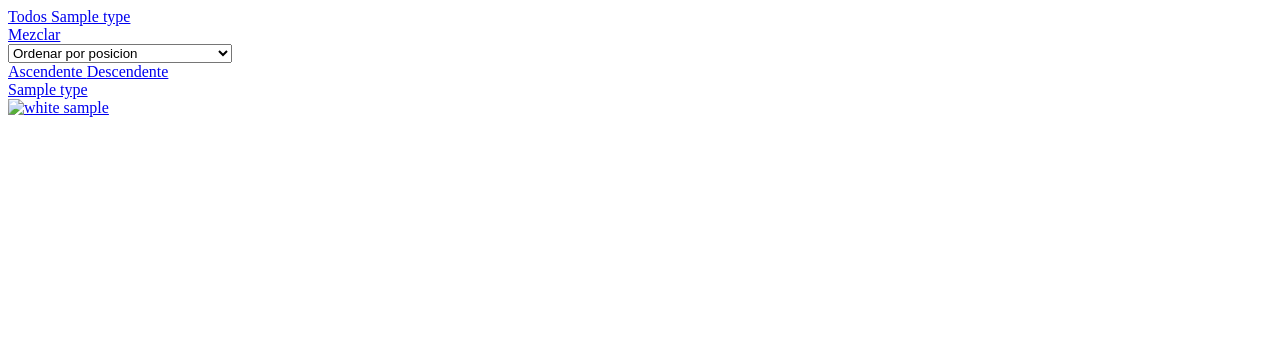
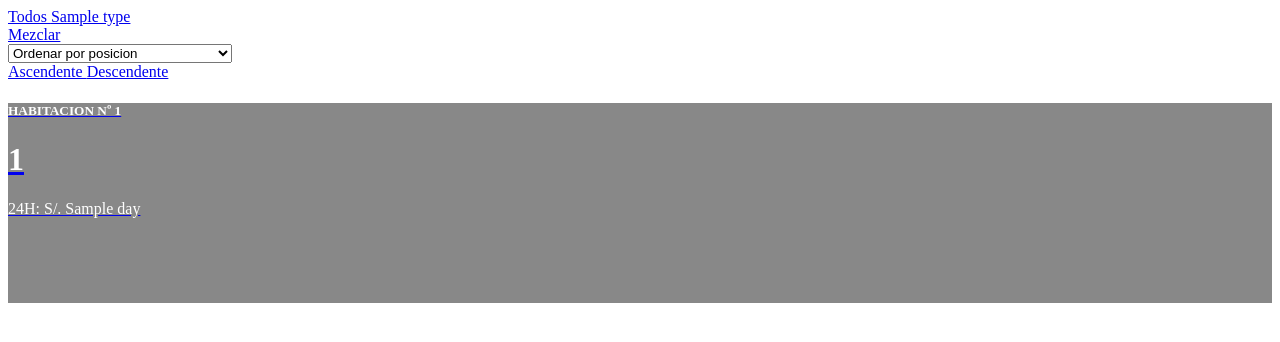
Before and after one commit to witalo/hotel, a Django app: template templates/orders/order_grid.html in a window 1280 px wide. Shown: the top 342 px of the page. Run offline with Django 4.2, Linux system fonts and the light colour scheme; the template is opened without the code that fills it: most values are stand-ins (such as "Sample title", 1, 10 or a date in 2020); some libraries are stand-ins or nearby versions.

Commit message:
template

```diff
--- a/templates/orders/order_grid.html
+++ b/templates/orders/order_grid.html
@@ -28,14 +28,27 @@
             <div class="filtr-item col-sm-2 p-1" data-category="{{ r.type.id }}"
                  data-sort="white sample">
                 <a href="{% url 'orders:order_room' r.id %}" class="img-fluid mb-2 w-100">
-                    <div class="ribbon-wrapper ribbon-lg m-1">
-                        <div class="ribbon bg-gradient-purple">
-                            {{ r.type.name }}
+{#                    <div class="ribbon-wrapper ribbon-lg m-1">#}
+{#                        <div class="ribbon bg-gradient-purple">#}
+{#                            {{ r.type.name }}#}
+{#                        </div>#}
+{#                    </div>#}
+                    <div class="card img-fluid" style="background: {{ r.state.get_color }}; height: 200px; color: #FFFFFF" alt="white sample">
+                        <div class="card-header text-center">
+                            {% if r.oget_order %}
+                                <h5 class="font-weight-bold mb-0">TOTAL S/. {{ r.get_order.total|safe }}</h5>
+                            {% else %}
+                                <h5 class="font-weight-bold mb-0">HABITACION Nº {{ r.number }}</h5>
+                            {% endif %}
+                        </div>
+                        <div class="card-body text-center"><h1 class="font-weight-bold">{{ r.number }}</h1></div>
+                        <div class="card-footer text-center">
+                           <i class="fa fa-tags fa-1x"></i> 24H: S/. {{ r.day|safe }}
                         </div>
                     </div>
-                    <img src="https://via.placeholder.com/300/{{ r.state.color }}//FFFFFF?text={{ r.number }}"
-                         class="img-fluid w-100"
-                         alt="white sample"/>
+{#                    <img src="https://via.placeholder.com/300/{{ r.state.color }}//FFFFFF?text={{ r.number }}"#}
+{#                         class="img-fluid h-100 w-100"#}
+{#                         alt="white sample"/>#}
                 </a>
             </div>
         {% endfor %}
```
